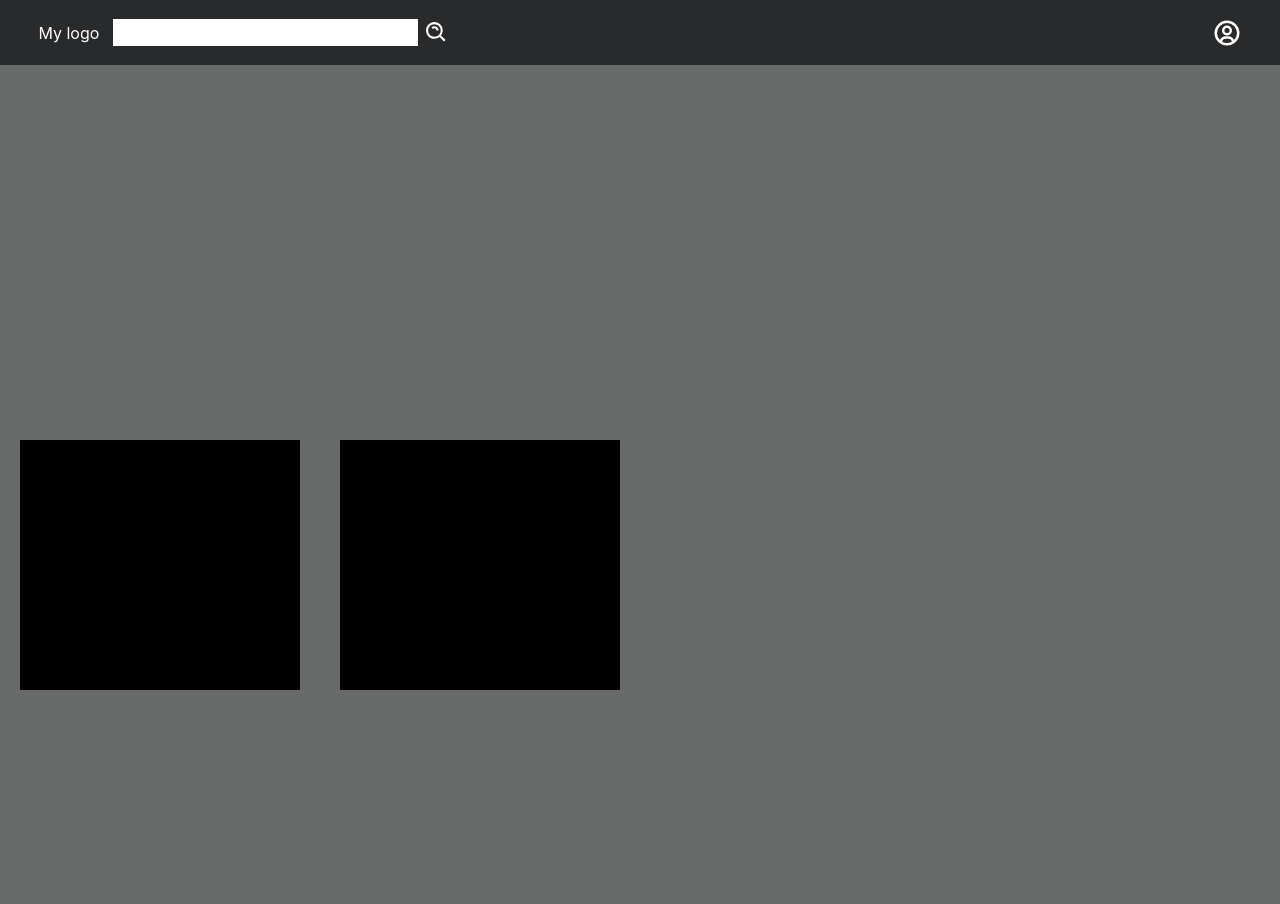
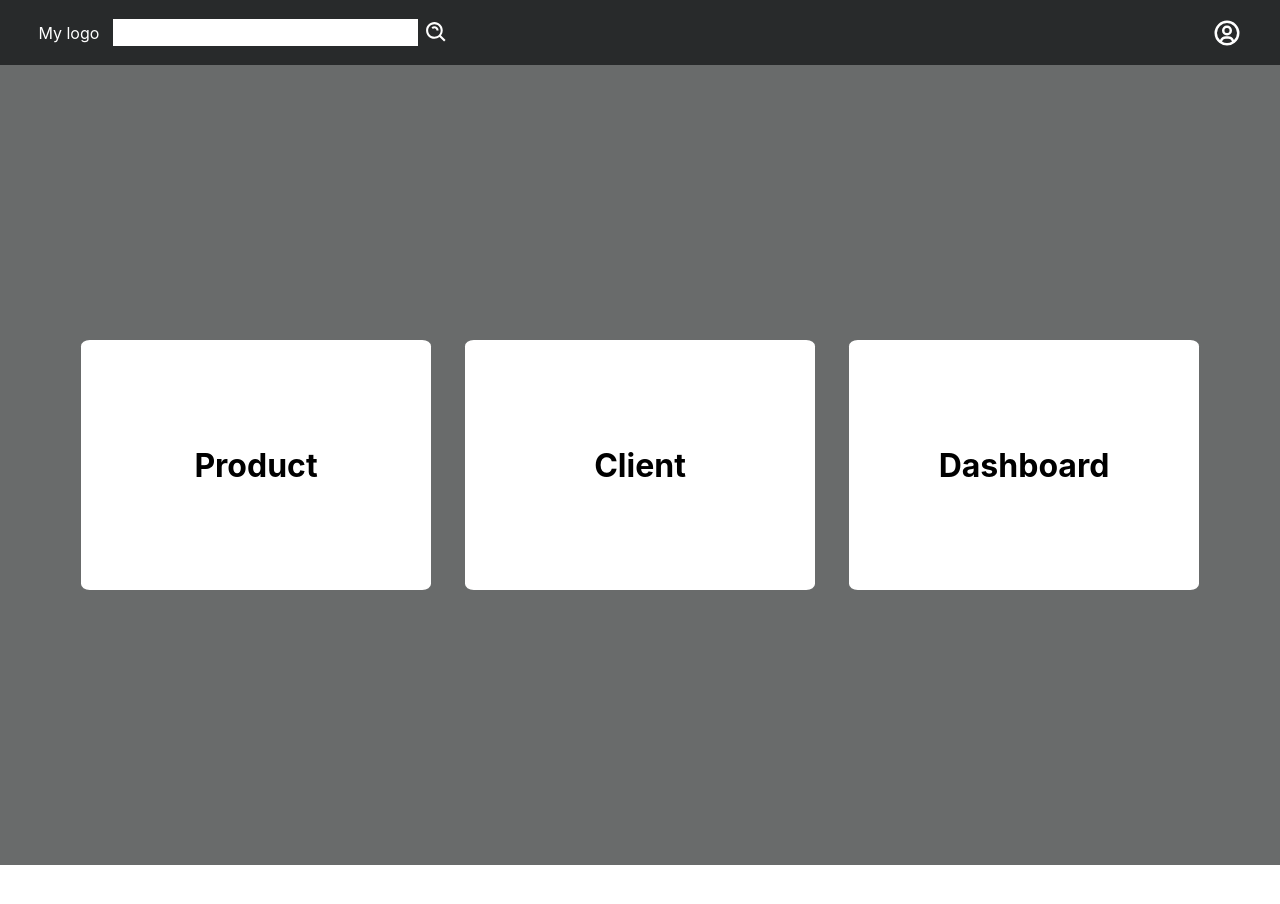
Before and after one commit to srevinU/myApp_b_repo, a React (Create React App) app in the folder myapp_b/: page /management in a window 1280 px wide. Shown: the top 904 px of the page. After the commit the page ends 865 px from the top, so only its background shows below. Built offline with nearby package versions, Linux system fonts and the light colour scheme.

Commit message:
Css modifications

```diff
--- a/myapp_b/src/App.css
+++ b/myapp_b/src/App.css
@@ -1,11 +1,9 @@
-.App {
-  text-align: center;
-  margin: 0;
-}
 
-.App-logo {
-  height: 40vmin;
-  pointer-events: none;
+
+.app {
+  /* text-align: center; */
+  /* margin: 0; */
+  height: 100%;
 }
 
 @media (prefers-reduced-motion: no-preference) {
--- a/myapp_b/src/component_css/Management.css
+++ b/myapp_b/src/component_css/Management.css
@@ -1,19 +1,38 @@
 .page_management {
-    height: 1300px;
+    height: 100%;
     background-color: rgba(105, 107, 107);
 }
 
 .sections_management {
-    width: 50%;
-    height: 1000px;
-    display: inline-flex;
+    width: 90%;
+    height: 100%;
+    display: flex;
     align-items: center;
+    margin-left: auto;
+    margin-right: auto;
 }
 
 .section {
-    background-color: black;
+    background-color: white;
     width: 350px;
     height: 250px;
     margin: 20px;
     display: flex;
+    border-radius: 2.5%;
+    align-items: center;
+    margin-left: auto;
+    margin-right: auto;
 }
+
+h1 {
+    margin-left: auto;
+    margin-right: auto;
+}
+
+:root {
+    height: 100%;
+}
+
+body {
+    height: 100%;
+}
--- a/myapp_b/src/component_js/Management.js
+++ b/myapp_b/src/component_js/Management.js
@@ -11,12 +11,17 @@ export default function management() {
             <div className="sections_management">
 
                 <div className="section section_products">
-
+                    <h1>Product</h1>
                 </div>
 
                 <div className="section section_clients">
+                    <h1>Client</h1>
+                </div>
 
+                <div className="section section_clients">
+                    <h1>Dashboard</h1>
                 </div>
+
             </div>
         </div>
 
--- a/myapp_b/src/index.css
+++ b/myapp_b/src/index.css
@@ -1,4 +1,9 @@
+#root {
+  height: 100%;
+}
+
 body {
+  height: 100%;
   margin: 0;
   font-family: -apple-system, BlinkMacSystemFont, 'Segoe UI', 'Roboto', 'Oxygen',
     'Ubuntu', 'Cantarell', 'Fira Sans', 'Droid Sans', 'Helvetica Neue',
```
